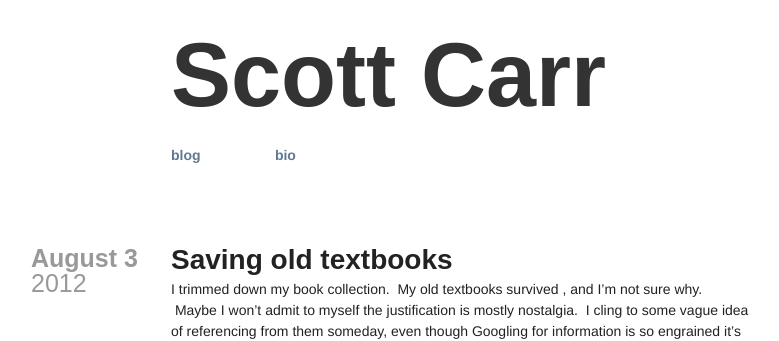
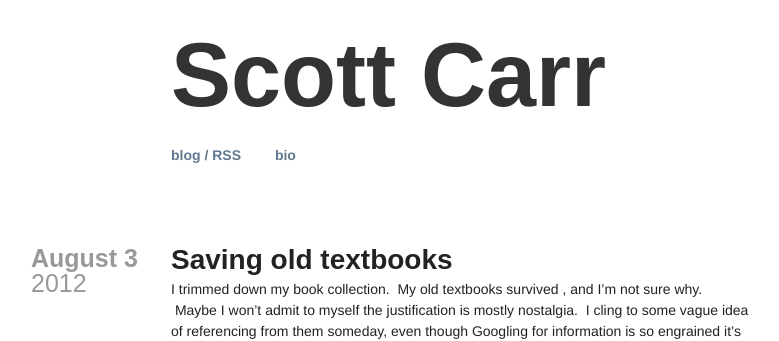
Before and after one commit to scottcarr/scottcarr.github.com, a Jekyll site: the page built from _posts/2012-8-3-2012-saving-old-textbooks.md, in a window 1280 px wide. Shown: the top 341 px of the page, without its empty margins (179-958 px from the left). Built offline with Jekyll 4.4.1, drawn with Linux system fonts in a browser that asks for light colours; nearby versions of some CDN libraries.

Commit message:
adding rss

```diff
--- a/_config.yml
+++ b/_config.yml
@@ -1,3 +1,6 @@
+name: Scott Carr's website
+description: A place where Scott Carr puts stuff on the web
+url: scottcarr.github.com
 permalink: /:title
 tag_dir: tag
 tag_title_prefix: "Tags &raquo; "
--- a/_layouts/default.html
+++ b/_layouts/default.html
@@ -34,6 +34,8 @@
                 <ul>
                     <li>
                         <a href="/">blog</a>
+                        <a> / </a>
+                        <a href="/feed.xml" type="application/rss+xml">RSS</a>
                     </li>
                     <li>
                         <a href="/bio.html">bio</a>
```
Also changed, not shown: 1 other file.
